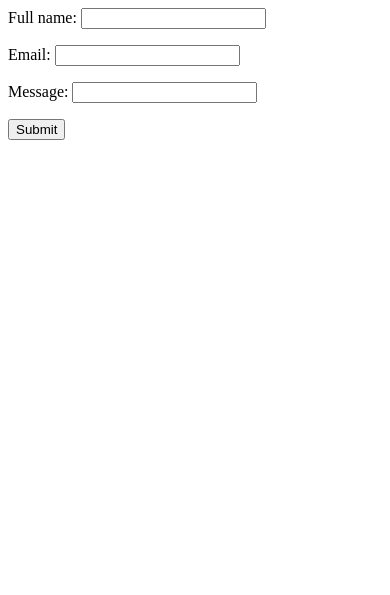
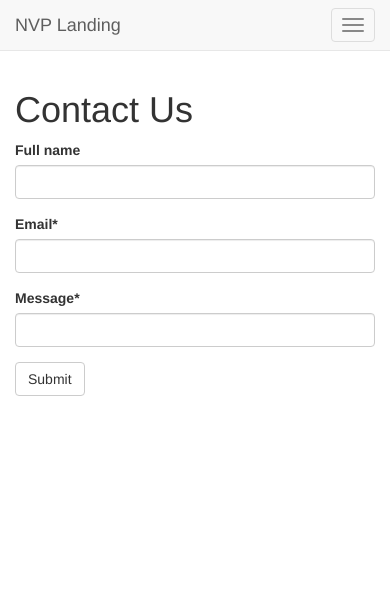
Before and after one commit to franksalas/trydjango18CFE, a Django app: page /contact/ in a window 390 px wide. Shown: the top 595 px of the page. Before the commit the page ends 140 px from the top, so only its background shows below. Run offline with Django 3.2, Linux system fonts and the light colour scheme; some libraries are stand-ins or nearby versions.

Commit message:
Styling MVP Landing Part 2

```diff
--- a/newsletter/views.py
+++ b/newsletter/views.py
@@ -19,6 +19,7 @@ def home(request):
 
 
 def contact(request):
+    title='Contact Us'
     form = ContactForm(request.POST or None)
     if form.is_valid():
         form_email = form.cleaned_data.get('email')
@@ -35,6 +36,7 @@ def contact(request):
 
     context = {
         'form': form,
+        'title': title,
     }
 
     return render(request, 'forms.html', context)
--- a/templates/base.html
+++ b/templates/base.html
@@ -9,29 +9,21 @@
     <meta name="description" content="">
     <meta name="author" content="">
     <link rel="icon" href="../../favicon.ico">
+    {% include 'head_css.html' %}
 
     <title>{% block head_title %}{% endblock %} MVP Landing</title>
-    {% include 'head_css.html' %}
 </head>
 <body>
 
-<!-- Static navbar -->
 {% include 'navbar.html' %}
-<style>{% block style %}{% endblock %}</style>
-
 
 <div class="container">
     {% block jumbotron %}
-        <div class="jumbotron">
-            {% block jumbotron_content %}
-            {% endblock %}
-        </div>
+
     {% endblock %}
     {% block content %}
     {% endblock %}
-</div> <!-- /container -->
-
-
+</div>
 <!-- Bootstrap core JavaScript
 ================================================== -->
 <!-- Placed at the end of the document so the pages load faster -->
--- a/templates/forms.html
+++ b/templates/forms.html
@@ -1,5 +1,19 @@
-<form  method="post" action="">
-    {% csrf_token %}
-    {{ form.as_p }}
-    <input type="submit" value="Submit"/>
-</form>
+{% extends 'base.html' %}
+{% load crispy_forms_tags %}
+{% block content %}
+
+    <div class="row">
+        <div class='col-sm-6 col-sm-offset-3'>
+            {% if title %}
+        <h1>{{ title }}</h1>
+    {% endif %}
+
+
+            <form method="post" action="">
+                {% csrf_token %}
+                {{ form|crispy }}
+                <input class="btn btn-default" type="submit" value="Submit"/>
+            </form>
+        </div>
+    </div>
+{% endblock %}
--- a/templates/home.html
+++ b/templates/home.html
@@ -7,7 +7,8 @@
  {% endblock %}
 </style>
 
-{% block jumbotron_content %}
+{% block jumbotron %}
+    <div class="jumbotron">
     <div class="row">
         <div class="col-sm-6">
 
@@ -26,7 +27,7 @@
     <div class="col-sm-6"style="background-color: black;height: 300px;">
 
     </div>
-    </div>
+    </div></div>
 {% endblock %}
 
 {% block content %}
```
